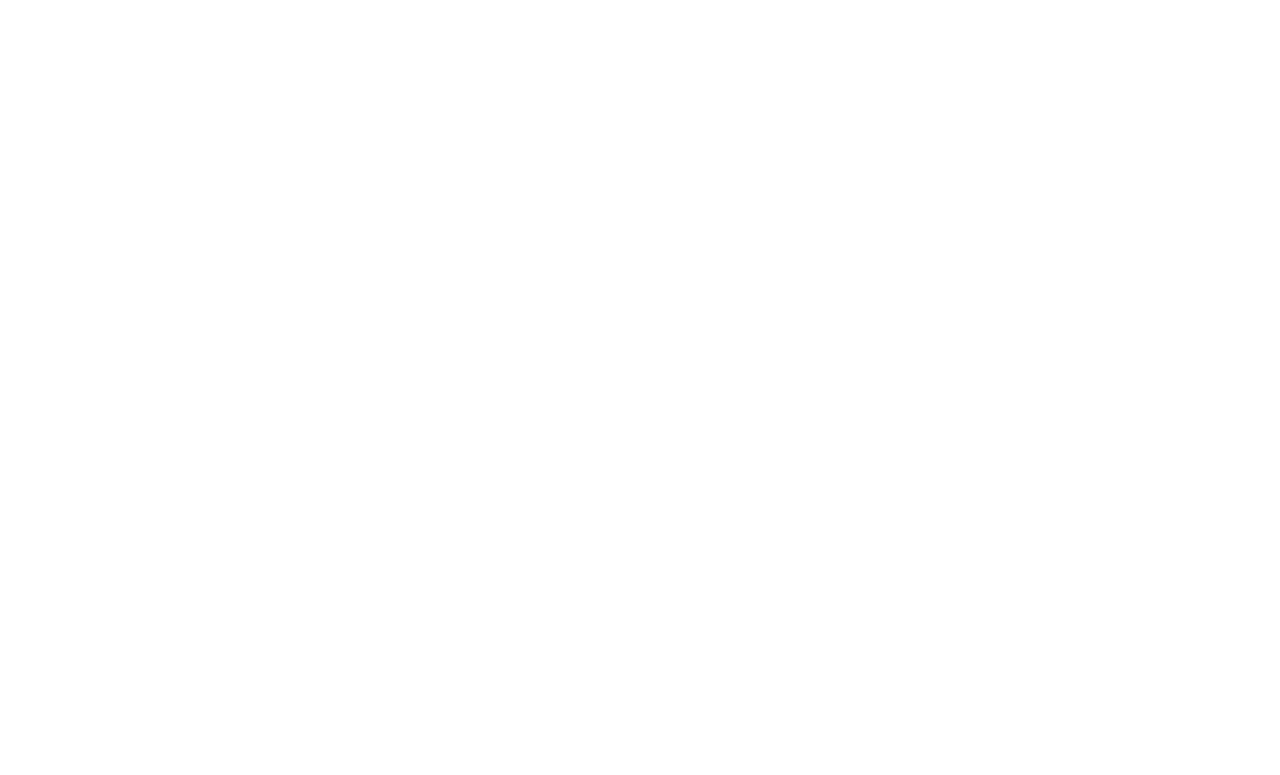
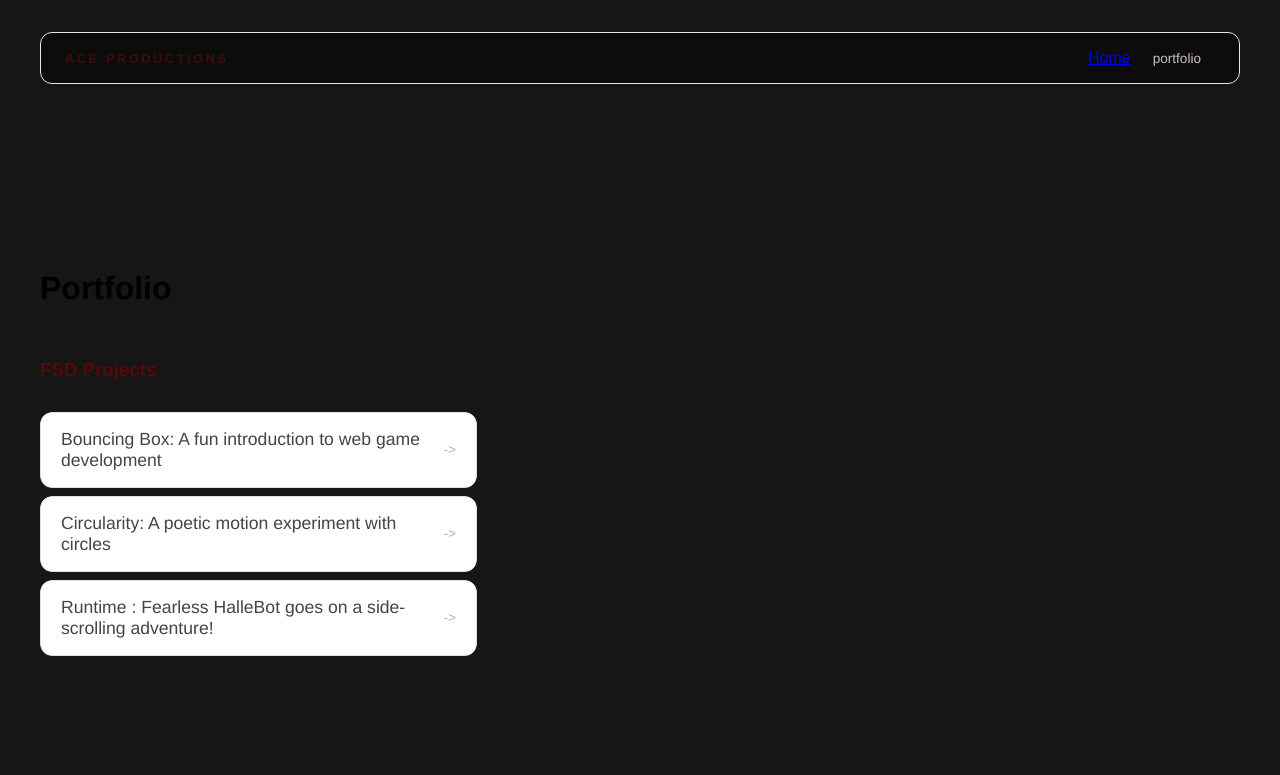
Before and after one commit to ah3009771/ah3009771.github.io, a plain HTML site: page portfolio.html in a window 1280 px wide. Drawn offline with Linux system fonts and the light colour scheme.

Commit message:
add portfolio page to website

```diff
--- a/portfolio.html
+++ b/portfolio.html
@@ -0,0 +1,48 @@
+<!DOCTYPE html>
+<html>
+  <head>
+    <title>Ace Productions</title>
+     <link rel="stylesheet" href="style.css" />
+  </head>
+
+  <body>
+    <!-- All content goes here -->
+    <div id="all-contents">
+      <nav>
+        <h1>Ace productions</h1>
+        <ul id="nav-ul">
+          <li class=""nav-li">
+            <a href="index.html">Home</a>
+          </li>
+          <li class="nav-li">
+            <a
+      href="portfolio.html">portfolio</a>
+          </li>
+        </ul>
+      </nav>
+
+  <main>
+     <div class="content">
+    <h1>Portfolio</h1>
+    <h3>FSD Projects</h3>
+    <ul id="portfolio">
+
+<li>
+  <a href="fsd-projects/bouncing-box/">Bouncing Box: A fun introduction to web game development</a>
+</li>
+<li>
+  <a href="fsd-projects/circularity/">Circularity: A poetic motion experiment with circles</a>
+</li>
+<li>
+ <a href="fsd-projects/runtime/">Runtime : Fearless HalleBot goes on a side-scrolling adventure!</a>
+</li>
+    </ul>
+
+    <!-- ASD Projects will go here -->
+
+  </div>
+</main>
+</div>
+    </div>
+  </body>
+</html>
--- a/style.css
+++ b/style.css
@@ -157,4 +157,55 @@
 .nav-li a:hover {
   background: #000;
   color: #05044b;
+}/* Portfolio styles */
+.content h1 {
+  color: black;
 }
+
+#portfolio {
+  list-style: none;
+  margin: 0;
+  padding: 0;
+  width: 100%;
+  display: flex;
+  flex-direction: column;
+  gap: 8px;
+}
+
+#portfolio li {
+  border-radius: 12px;
+  overflow: hidden;
+}
+
+#portfolio a {
+  display: flex;
+  justify-content: space-between;
+  align-items: center;
+  text-decoration: none;
+  color: #444;
+  padding: 16px 20px;
+  font-size: 1.1rem;
+  font-weight: 500;
+  background: #fff;
+  border: 1px solid #e0e0e0;
+  border-radius: 12px;
+  transition: background 0.25s ease, color 0.25s ease, transform 0.25s ease;
+}
+
+#portfolio a:hover {
+  background: #000;
+  color: #fff;
+  transform: translateX(4px);
+}
+
+#portfolio a::after {
+  content: "->";
+  font-size: 0.85rem;
+  opacity: 0.4;
+  transition: opacity 0.25s ease;
+  white-space: nowrap;
+}
+
+#portfolio a:hover::after {
+  opacity: 1;
+}
```
